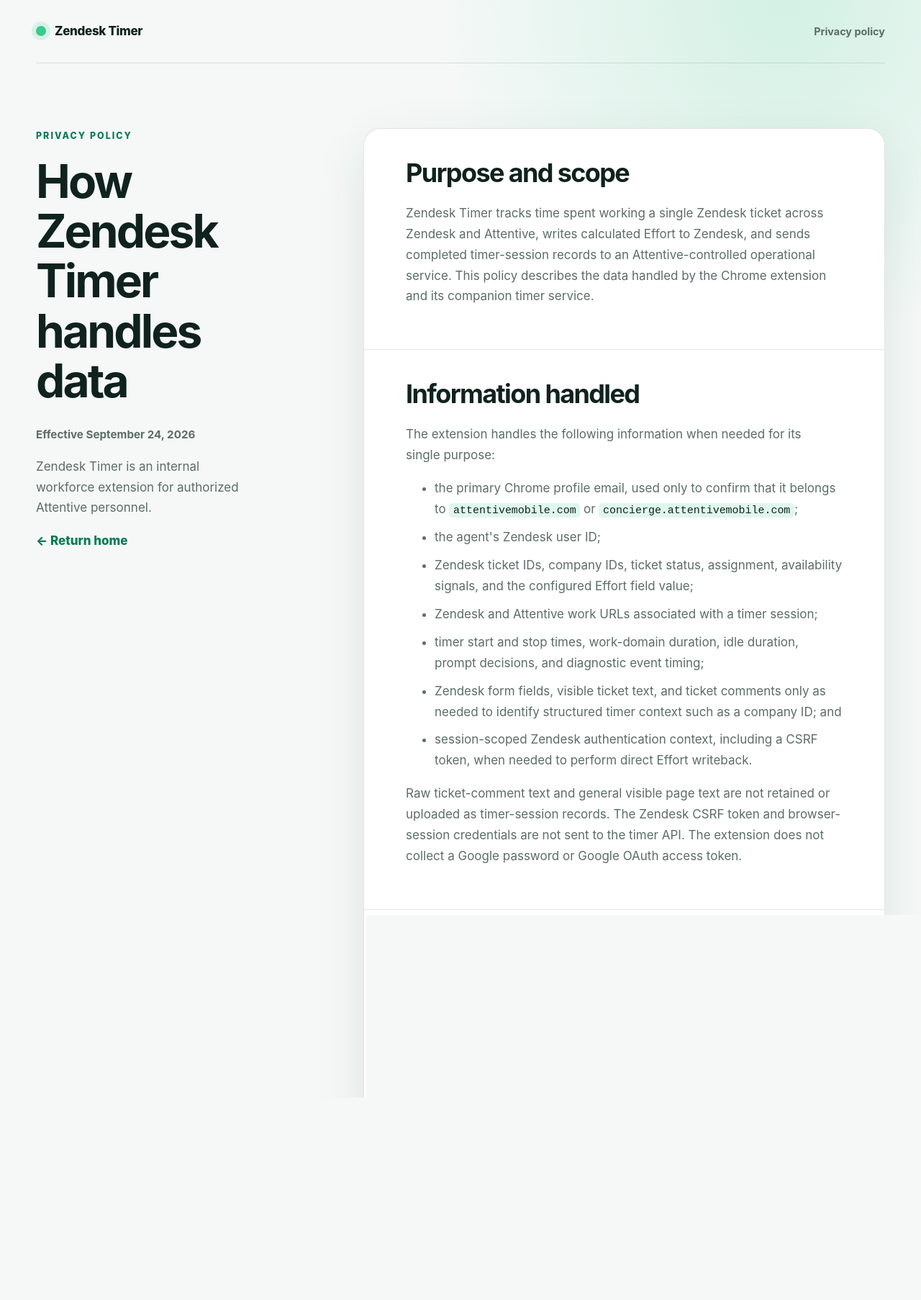
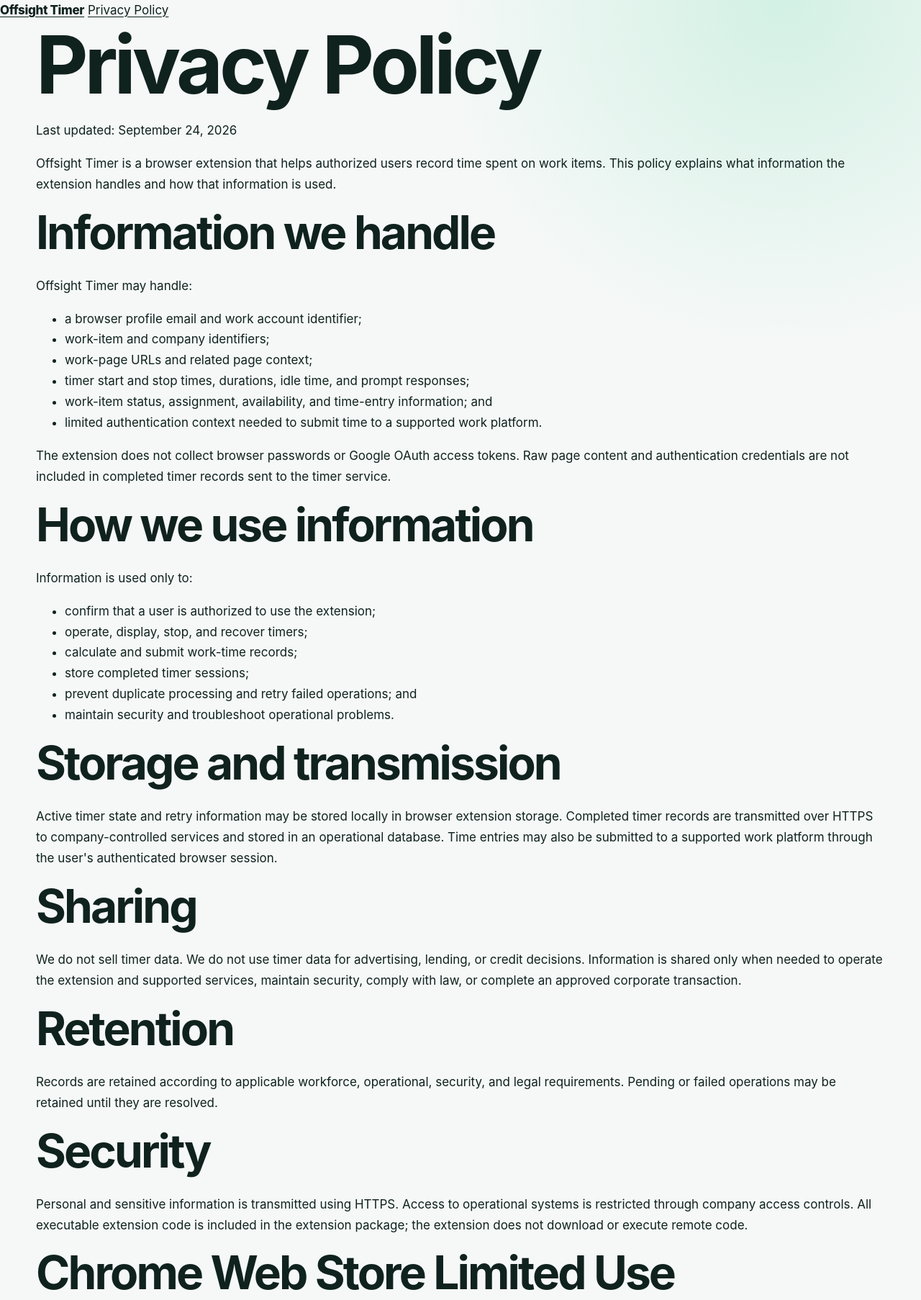
Before and after one commit to ptrabosk/terms, a plain HTML site: page timer-privacy.html in a window 1280 px wide. Shown: the top 1806 px of the page at 72% size. Drawn offline with Linux system fonts and the light colour scheme.

Commit message:
Update privacy policy for Offsight Timer extension

```diff
--- a/timer-privacy.html
+++ b/timer-privacy.html
@@ -3,182 +3,101 @@
   <head>
     <meta charset="utf-8">
     <meta name="viewport" content="width=device-width, initial-scale=1">
-    <meta
-      name="description"
-      content="Privacy policy for the Zendesk Timer Chrome extension for Attentive."
-    >
-    <title>Privacy Policy — Zendesk Timer</title>
+    <meta name="description" content="Privacy policy for the Offsight Timer browser extension.">
+    <title>Privacy Policy | Offsight Timer</title>
     <link rel="stylesheet" href="./site.css">
   </head>
   <body>
-    <header class="site-header">
-      <a class="brand" href="./index.html" aria-label="Zendesk Timer home">
-        <span class="brand-mark" aria-hidden="true"></span>
-        <span>Zendesk Timer</span>
-      </a>
-      <nav aria-label="Primary navigation">
-        <a aria-current="page" href="./privacy-policy.html">Privacy policy</a>
-      </nav>
+    <header>
+      <a class="brand" href="./index.html">Offsight Timer</a>
+      <a aria-current="page" href="./privacy-policy.html">Privacy Policy</a>
     </header>
 
-    <main class="policy-layout">
-      <aside class="policy-summary" aria-label="Policy summary">
-        <p class="eyebrow">Privacy policy</p>
-        <h1>How Zendesk Timer handles data</h1>
-        <p class="effective-date">Effective September 24, 2026</p>
+    <main>
+      <article>
+        <h1>Privacy Policy</h1>
+        <p class="updated">Last updated: September 24, 2026</p>
+
         <p>
-          Zendesk Timer is an internal workforce extension for authorized Attentive personnel.
+          Offsight Timer is a browser extension that helps authorized users record time spent on
+          work items. This policy explains what information the extension handles and how that
+          information is used.
         </p>
-        <a class="text-link" href="./index.html">← Return home</a>
-      </aside>
 
-      <article class="policy-content">
-        <section aria-labelledby="purpose">
-          <h2 id="purpose">Purpose and scope</h2>
-          <p>
-            Zendesk Timer tracks time spent working a single Zendesk ticket across Zendesk and
-            Attentive, writes calculated Effort to Zendesk, and sends completed timer-session
-            records to an Attentive-controlled operational service. This policy describes the data
-            handled by the Chrome extension and its companion timer service.
-          </p>
-        </section>
-
-        <section aria-labelledby="information">
-          <h2 id="information">Information handled</h2>
-          <p>The extension handles the following information when needed for its single purpose:</p>
+        <h2>Information we handle</h2>
+        <p>Offsight Timer may handle:</p>
         <ul>
-            <li>
-              the primary Chrome profile email, used only to confirm that it belongs to
-              <code>attentivemobile.com</code> or <code>concierge.attentivemobile.com</code>;
-            </li>
-            <li>the agent's Zendesk user ID;</li>
-            <li>
-              Zendesk ticket IDs, company IDs, ticket status, assignment, availability signals,
-              and the configured Effort field value;
-            </li>
-            <li>Zendesk and Attentive work URLs associated with a timer session;</li>
-            <li>
-              timer start and stop times, work-domain duration, idle duration, prompt decisions,
-              and diagnostic event timing;
-            </li>
-            <li>
-              Zendesk form fields, visible ticket text, and ticket comments only as needed to
-              identify structured timer context such as a company ID; and
-            </li>
-            <li>
-              session-scoped Zendesk authentication context, including a CSRF token, when needed
-              to perform direct Effort writeback.
-            </li>
+          <li>a browser profile email and work account identifier;</li>
+          <li>work-item and company identifiers;</li>
+          <li>work-page URLs and related page context;</li>
+          <li>timer start and stop times, durations, idle time, and prompt responses;</li>
+          <li>work-item status, assignment, availability, and time-entry information; and</li>
+          <li>limited authentication context needed to submit time to a supported work platform.</li>
         </ul>
         <p>
-            Raw ticket-comment text and general visible page text are not retained or uploaded as
-            timer-session records. The Zendesk CSRF token and browser-session credentials are not
-            sent to the timer API. The extension does not collect a Google password or Google OAuth
-            access token.
+          The extension does not collect browser passwords or Google OAuth access tokens. Raw page
+          content and authentication credentials are not included in completed timer records sent
+          to the timer service.
         </p>
-        </section>
 
-        <section aria-labelledby="use">
-          <h2 id="use">How information is used</h2>
+        <h2>How we use information</h2>
         <p>Information is used only to:</p>
         <ul>
-            <li>authorize workforce access to timer functionality;</li>
-            <li>start, display, stop, and recover one active ticket timer;</li>
-            <li>attribute work time between Zendesk, Attentive, idle time, and other activity;</li>
-            <li>calculate and write Zendesk Effort;</li>
-            <li>store completed operational timer records;</li>
-            <li>prevent duplicate session processing and safely retry failed operations; and</li>
-            <li>investigate and resolve operational failures.</li>
+          <li>confirm that a user is authorized to use the extension;</li>
+          <li>operate, display, stop, and recover timers;</li>
+          <li>calculate and submit work-time records;</li>
+          <li>store completed timer sessions;</li>
+          <li>prevent duplicate processing and retry failed operations; and</li>
+          <li>maintain security and troubleshoot operational problems.</li>
         </ul>
-        </section>
 
-        <section aria-labelledby="storage">
-          <h2 id="storage">Storage and transmission</h2>
+        <h2>Storage and transmission</h2>
         <p>
-            Active timer state, ticket context, authentication context needed for writeback, and
-            retry information may be stored in Chrome extension storage on the user's device.
-            Completed timer sessions are transmitted over HTTPS to the Attentive timer API and
-            stored in its associated operational database.
+          Active timer state and retry information may be stored locally in browser extension
+          storage. Completed timer records are transmitted over HTTPS to company-controlled
+          services and stored in an operational database. Time entries may also be submitted to a
+          supported work platform through the user's authenticated browser session.
         </p>
+
+        <h2>Sharing</h2>
         <p>
-            Uploaded session records may include the agent email and Zendesk user ID, ticket and
-            company IDs, work URLs, start and stop timestamps, work and idle durations, structured
-            URL and network-event metadata, stop reason, prompt-related timing, and Zendesk
-            writeback result. Request and response bodies observed from Zendesk or Attentive are
-            not included as timer-session data.
-          </p>
-          <p>
-            Zendesk Effort is currently read and written directly through the agent's authenticated
-            Zendesk browser session. The browser may attach its Zendesk cookies to those Zendesk
-            requests; the extension does not upload the cookie values to the timer API.
-          </p>
-        </section>
-
-        <section aria-labelledby="retention">
-          <h2 id="retention">Retention and user requests</h2>
-          <p>
-            Local and server records are retained according to Attentive's applicable workforce,
-            operational, security, and legal retention requirements. Pending, failed, or ambiguous
-            operations may be retained until reconciled. Authorized users may request access,
-            correction, or deletion through their Attentive administrator or the applicable
-            internal Privacy, Security, or IT support channel, subject to company policy and legal
-            retention obligations.
-          </p>
-        </section>
-
-        <section aria-labelledby="sharing">
-          <h2 id="sharing">Sharing and prohibited uses</h2>
-          <p>
-            Timer data is not sold, used for personalized advertising, or used for lending or
-            credit decisions. It is transferred only when necessary to operate Zendesk and
-            Attentive services, protect security, comply with law, or complete an approved corporate
+          We do not sell timer data. We do not use timer data for advertising, lending, or credit
+          decisions. Information is shared only when needed to operate the extension and supported
+          services, maintain security, comply with law, or complete an approved corporate
           transaction.
         </p>
+
+        <h2>Retention</h2>
         <p>
-            Human access is limited to circumstances allowed by the Chrome Web Store User Data
-            Policy, including explicit authorization or consent, security purposes, legal
-            obligations, and permitted aggregated or de-identified internal operations.
+          Records are retained according to applicable workforce, operational, security, and legal
+          requirements. Pending or failed operations may be retained until they are resolved.
         </p>
-        </section>
 
-        <section aria-labelledby="limited-use">
-          <h2 id="limited-use">Chrome Web Store Limited Use</h2>
+        <h2>Security</h2>
+        <p>
+          Personal and sensitive information is transmitted using HTTPS. Access to operational
+          systems is restricted through company access controls. All executable extension code is
+          included in the extension package; the extension does not download or execute remote
+          code.
+        </p>
+
+        <h2>Chrome Web Store Limited Use</h2>
         <p>
           The use of information received from Chrome APIs adheres to the Chrome Web Store User
-            Data Policy, including the Limited Use requirements. Information obtained through
-            Chrome permissions is used only to provide or improve the extension's single
-            user-facing purpose.
+          Data Policy, including the Limited Use requirements. Information obtained through Chrome
+          permissions is used only to provide or improve the extension's user-facing timer
+          functionality.
         </p>
-        </section>
 
-        <section aria-labelledby="security">
-          <h2 id="security">Security</h2>
+        <h2>Your choices and requests</h2>
         <p>
-            Personal and sensitive information is transmitted using HTTPS. Access to operational
-            systems is restricted through company access controls. The extension requests only the
-            Chrome and host permissions needed for timer operation, recovery, profile
-            authorization, scoped prompts, upload, and Zendesk writeback.
+          Authorized users may contact their administrator or internal Privacy, Security, or IT
+          support channel to ask questions or request access, correction, or deletion, subject to
+          applicable policy and legal retention requirements.
         </p>
-          <p>
-            All executable extension code is included in the distributed extension package. The
-            extension does not download or execute remotely hosted code.
-          </p>
-        </section>
-
-        <section aria-labelledby="contact">
-          <h2 id="contact">Questions and requests</h2>
-          <p>
-            Authorized users should contact their Attentive administrator or the applicable
-            internal Privacy, Security, or IT support channel with questions or requests concerning
-            this policy or their timer data.
-          </p>
-        </section>
       </article>
     </main>
 
-    <footer class="site-footer">
-      <span>Zendesk Timer for Attentive</span>
-      <a href="./privacy-policy.html">Privacy policy</a>
-    </footer>
+    <footer>© 2026 Offsight Timer</footer>
   </body>
 </html>
```
Lines whose indentation alone changed are shown as unchanged.
